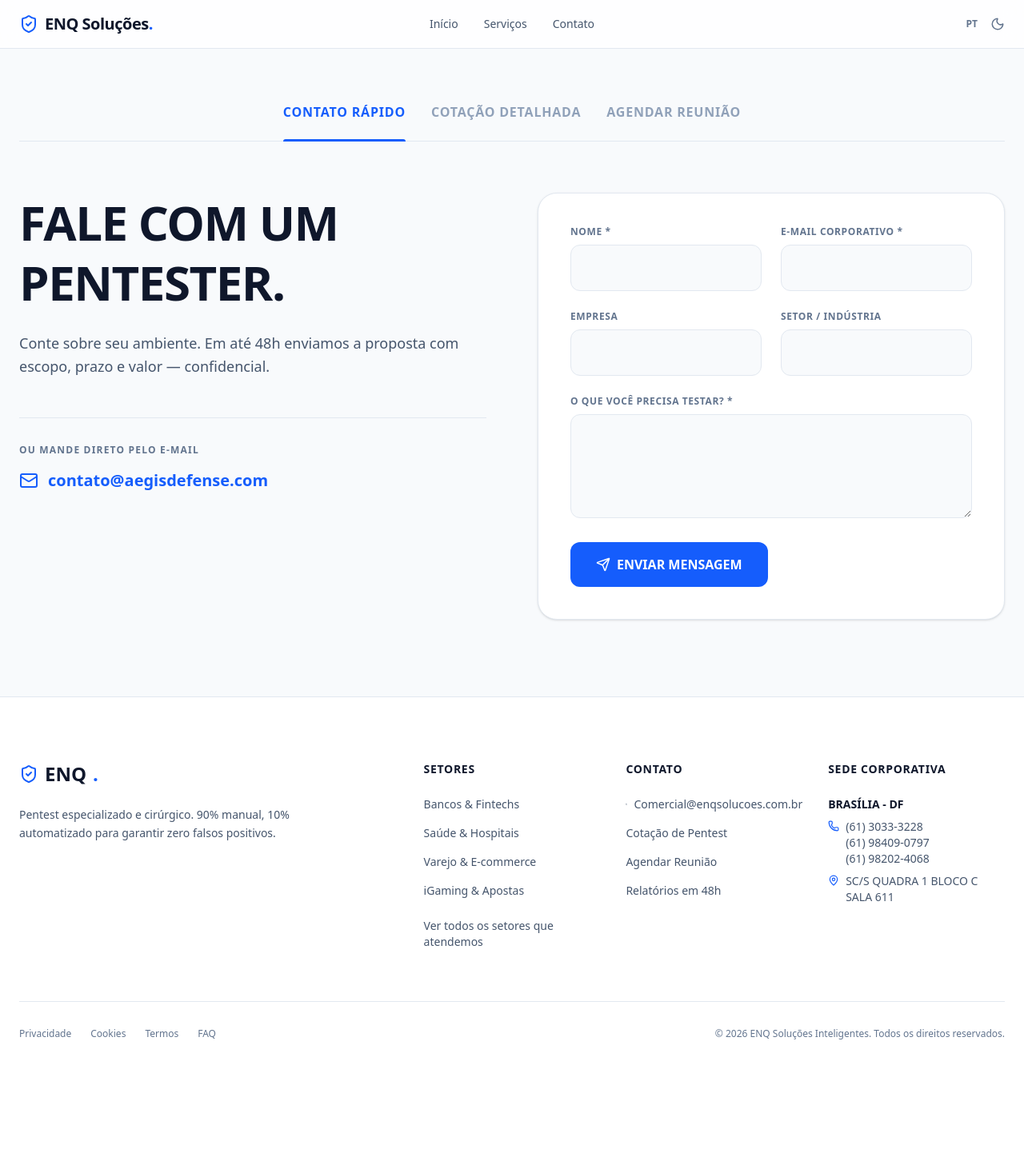
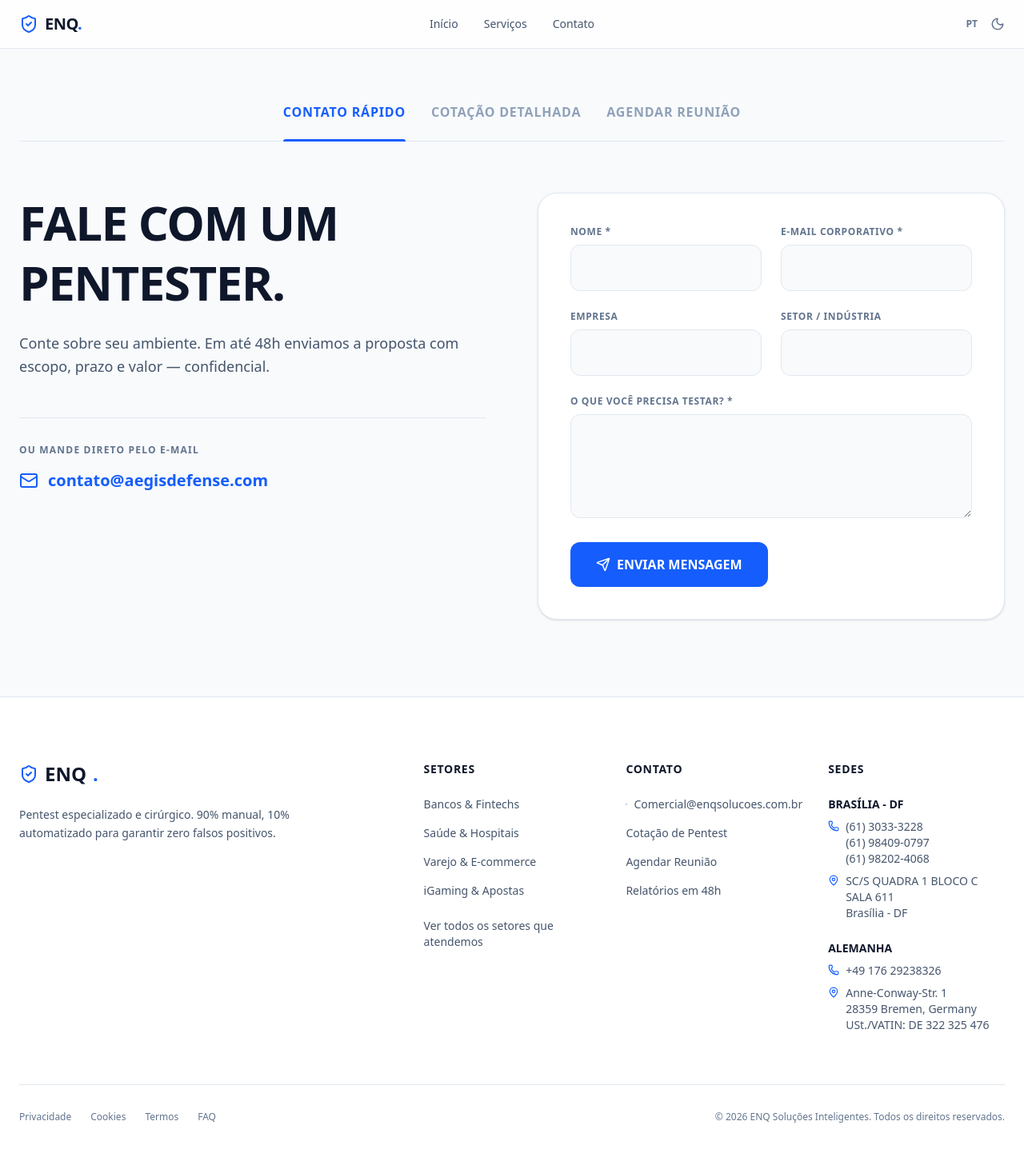
Before and after one commit to vrsmarcos26/Aegis-Defender, a Next.js app: page /contato in a window 1280 px wide. Shown: the top 1442 px of the page at 80% size. Before the commit the page ends 1341 px from the top, so only its background shows below. Built offline with nearby package versions, Linux system fonts and the light colour scheme.

Commit message:
Atualizaçao completa: ENQ, Brasilia e Alemanha

```diff
--- a/app/contato/page.js
+++ b/app/contato/page.js
@@ -328,8 +328,9 @@ export default function ContactPage() {
             </div>
 
             <div>
-              <h4 className="text-sm font-bold text-slate-900 dark:text-white uppercase tracking-wider mb-6">Sede Corporativa</h4>
+              <h4 className="text-sm font-bold text-slate-900 dark:text-white uppercase tracking-wider mb-6">Sedes</h4>
               <div className="space-y-6 text-sm text-slate-600 dark:text-slate-400">
+                {/* Escritório Brasil */}
                 <div>
                   <strong className="text-slate-900 dark:text-slate-200 block mb-2">BRASÍLIA - DF</strong>
                   <a href="/contato" className="flex items-start gap-2 mb-2 hover:text-blue-600 dark:hover:text-emerald-400 transition-colors">
@@ -338,7 +339,19 @@ export default function ContactPage() {
                   </a>
                   <a href="/contato" className="flex items-start gap-2 hover:text-blue-600 dark:hover:text-emerald-400 transition-colors">
                     <MapPin size={14} className="shrink-0 mt-0.5 text-blue-600 dark:text-emerald-500" />
-                    <span>SC/S QUADRA 1 BLOCO C<br/>SALA 611</span>
+                    <span>SC/S QUADRA 1 BLOCO C<br/>SALA 611<br/>Brasília - DF</span>
+                  </a>
+                </div>
+                {/* Escritório Alemanha */}
+                <div>
+                  <strong className="text-slate-900 dark:text-slate-200 block mb-2">ALEMANHA</strong>
+                  <a href="/contato" className="flex items-start gap-2 mb-2 hover:text-blue-600 dark:hover:text-emerald-400 transition-colors">
+                    <Phone size={14} className="shrink-0 mt-0.5 text-blue-600 dark:text-emerald-500" />
+                    <span>+49 176 29238326</span>
+                  </a>
+                  <a href="/contato" className="flex items-start gap-2 hover:text-blue-600 dark:hover:text-emerald-400 transition-colors">
+                    <MapPin size={14} className="shrink-0 mt-0.5 text-blue-600 dark:text-emerald-500" />
+                    <span>Anne-Conway-Str. 1<br/>28359 Bremen, Germany<br/>USt./VATIN: DE 322 325 476</span>
                   </a>
                 </div>
               </div>
--- a/app/page.js
+++ b/app/page.js
@@ -443,7 +443,6 @@ export default function Home() {
 
       </main>
 
-      {/* RODAPÉ (FOOTER COMPLETO) */}
       {/* RODAPÉ */}
       <footer className="bg-white dark:bg-[#060a13] pt-20 pb-10 border-t border-slate-200 dark:border-slate-900 mt-auto">
         <div className="max-w-7xl mx-auto px-6">
@@ -459,17 +458,6 @@ export default function Home() {
             </div>
 
             <div>
-              <h4 className="text-sm font-bold text-slate-900 dark:text-white uppercase tracking-wider mb-6">{t.footer_sectors}</h4>
-              <ul className="space-y-4 text-sm text-slate-600 dark:text-slate-400">
-                <li><a href="/contato" className="hover:text-blue-600 dark:hover:text-emerald-400 transition-colors">{t.sectors_1}</a></li>
-                <li><a href="/contato" className="hover:text-blue-600 dark:hover:text-emerald-400 transition-colors">{t.sectors_2}</a></li>
-                <li><a href="/contato" className="hover:text-blue-600 dark:hover:text-emerald-400 transition-colors">{t.sectors_3}</a></li>
-                <li><a href="/contato" className="hover:text-blue-600 dark:hover:text-emerald-400 transition-colors">{t.sectors_6}</a></li>
-                <li><a href="/servicos" className="hover:text-blue-600 dark:hover:text-emerald-400 transition-colors mt-2 inline-block font-medium">{t.btn_all_sectors}</a></li>
-              </ul>
-            </div>
-
-            <div>
               <h4 className="text-sm font-bold text-slate-900 dark:text-white uppercase tracking-wider mb-6">{t.footer_contact}</h4>
               <ul className="space-y-4 text-sm text-slate-600 dark:text-slate-400">
                 <li><a href="mailto:Comercial@enqsolucoes.com.br" className="hover:text-blue-600 dark:hover:text-emerald-400 transition-colors flex items-center gap-2"><Mail size={16} /> Comercial@enqsolucoes.com.br</a></li>
@@ -480,8 +468,9 @@ export default function Home() {
             </div>
 
             <div>
-              <h4 className="text-sm font-bold text-slate-900 dark:text-white uppercase tracking-wider mb-6">Sede Corporativa</h4>
+              <h4 className="text-sm font-bold text-slate-900 dark:text-white uppercase tracking-wider mb-6">Sedes</h4>
               <div className="space-y-6 text-sm text-slate-600 dark:text-slate-400">
+                {/* Escritório Brasil */}
                 <div>
                   <strong className="text-slate-900 dark:text-slate-200 block mb-2">BRASÍLIA - DF</strong>
                   <a href="/contato" className="flex items-start gap-2 mb-2 hover:text-blue-600 dark:hover:text-emerald-400 transition-colors">
@@ -490,7 +479,19 @@ export default function Home() {
                   </a>
                   <a href="/contato" className="flex items-start gap-2 hover:text-blue-600 dark:hover:text-emerald-400 transition-colors">
                     <MapPin size={14} className="shrink-0 mt-0.5 text-blue-600 dark:text-emerald-500" />
-                    <span>SC/S QUADRA 1 BLOCO C<br/>SALA 611</span>
+                    <span>SC/S QUADRA 1 BLOCO C<br/>SALA 611<br/>Brasília - DF</span>
+                  </a>
+                </div>
+                {/* Escritório Alemanha */}
+                <div>
+                  <strong className="text-slate-900 dark:text-slate-200 block mb-2">ALEMANHA</strong>
+                  <a href="/contato" className="flex items-start gap-2 mb-2 hover:text-blue-600 dark:hover:text-emerald-400 transition-colors">
+                    <Phone size={14} className="shrink-0 mt-0.5 text-blue-600 dark:text-emerald-500" />
+                    <span>+49 176 29238326</span>
+                  </a>
+                  <a href="/contato" className="flex items-start gap-2 hover:text-blue-600 dark:hover:text-emerald-400 transition-colors">
+                    <MapPin size={14} className="shrink-0 mt-0.5 text-blue-600 dark:text-emerald-500" />
+                    <span>Anne-Conway-Str. 1<br/>28359 Bremen, Germany<br/>USt./VATIN: DE 322 325 476</span>
                   </a>
                 </div>
               </div>
--- a/app/servicos/page.js
+++ b/app/servicos/page.js
@@ -301,17 +301,6 @@ export default function ServicesPage() {
             </div>
 
             <div>
-              <h4 className="text-sm font-bold text-slate-900 dark:text-white uppercase tracking-wider mb-6">{t.footer_sectors}</h4>
-              <ul className="space-y-4 text-sm text-slate-600 dark:text-slate-400">
-                <li><a href="/contato" className="hover:text-blue-600 dark:hover:text-emerald-400 transition-colors">{t.sectors_1}</a></li>
-                <li><a href="/contato" className="hover:text-blue-600 dark:hover:text-emerald-400 transition-colors">{t.sectors_2}</a></li>
-                <li><a href="/contato" className="hover:text-blue-600 dark:hover:text-emerald-400 transition-colors">{t.sectors_3}</a></li>
-                <li><a href="/contato" className="hover:text-blue-600 dark:hover:text-emerald-400 transition-colors">{t.sectors_6}</a></li>
-                <li><a href="/servicos" className="hover:text-blue-600 dark:hover:text-emerald-400 transition-colors mt-2 inline-block font-medium">{t.btn_all_sectors}</a></li>
-              </ul>
-            </div>
-
-            <div>
               <h4 className="text-sm font-bold text-slate-900 dark:text-white uppercase tracking-wider mb-6">{t.footer_contact}</h4>
               <ul className="space-y-4 text-sm text-slate-600 dark:text-slate-400">
                 <li><a href="mailto:Comercial@enqsolucoes.com.br" className="hover:text-blue-600 dark:hover:text-emerald-400 transition-colors flex items-center gap-2"><Mail size={16} /> Comercial@enqsolucoes.com.br</a></li>
@@ -322,8 +311,9 @@ export default function ServicesPage() {
             </div>
 
             <div>
-              <h4 className="text-sm font-bold text-slate-900 dark:text-white uppercase tracking-wider mb-6">Sede Corporativa</h4>
+              <h4 className="text-sm font-bold text-slate-900 dark:text-white uppercase tracking-wider mb-6">Sedes</h4>
               <div className="space-y-6 text-sm text-slate-600 dark:text-slate-400">
+                {/* Escritório Brasil */}
                 <div>
                   <strong className="text-slate-900 dark:text-slate-200 block mb-2">BRASÍLIA - DF</strong>
                   <a href="/contato" className="flex items-start gap-2 mb-2 hover:text-blue-600 dark:hover:text-emerald-400 transition-colors">
@@ -332,7 +322,19 @@ export default function ServicesPage() {
                   </a>
                   <a href="/contato" className="flex items-start gap-2 hover:text-blue-600 dark:hover:text-emerald-400 transition-colors">
                     <MapPin size={14} className="shrink-0 mt-0.5 text-blue-600 dark:text-emerald-500" />
-                    <span>SC/S QUADRA 1 BLOCO C<br/>SALA 611</span>
+                    <span>SC/S QUADRA 1 BLOCO C<br/>SALA 611<br/>Brasília - DF</span>
+                  </a>
+                </div>
+                {/* Escritório Alemanha */}
+                <div>
+                  <strong className="text-slate-900 dark:text-slate-200 block mb-2">ALEMANHA</strong>
+                  <a href="/contato" className="flex items-start gap-2 mb-2 hover:text-blue-600 dark:hover:text-emerald-400 transition-colors">
+                    <Phone size={14} className="shrink-0 mt-0.5 text-blue-600 dark:text-emerald-500" />
+                    <span>+49 176 29238326</span>
+                  </a>
+                  <a href="/contato" className="flex items-start gap-2 hover:text-blue-600 dark:hover:text-emerald-400 transition-colors">
+                    <MapPin size={14} className="shrink-0 mt-0.5 text-blue-600 dark:text-emerald-500" />
+                    <span>Anne-Conway-Str. 1<br/>28359 Bremen, Germany<br/>USt./VATIN: DE 322 325 476</span>
                   </a>
                 </div>
               </div>
--- a/components/Navbar.js
+++ b/components/Navbar.js
@@ -26,7 +26,7 @@ export default function Navbar({ lang, setLang, theme, setTheme, t }) {
             <ShieldCheck size={24} />
           </div>
           <span className="text-xl font-bold tracking-tight text-slate-900 dark:text-white">
-            ENQ Soluções<span className="text-blue-600 dark:text-emerald-400">.</span>
+            ENQ<span className="text-blue-600 dark:text-emerald-400">.</span>
           </span>
         </Link>
 
--- a/locales/translations.js
+++ b/locales/translations.js
@@ -100,8 +100,6 @@ export const translations = {
     footer_pricing: "Cotação de Pentest",
     footer_schedule: "Agendar Reunião",
     footer_reports: "Relatórios em 48h",
-    footer_country_1: "BRASIL",
-    footer_country_2: "PORTUGAL",
     footer_privacy: "Privacidade",
     footer_cookies: "Cookies",
     footer_terms: "Termos",
@@ -175,7 +173,7 @@ export const translations = {
     srv_calc_title: "Como dimensionamos o valor?",
     srv_calc_desc: "Não acreditamos em 'pacotes de prateleira'. Cada ambiente é único, e o valor do seu pentest é calculado cirurgicamente com base em três pilares fundamentais:",
     srv_calc_1_title: "Tamanho da Superfície",
-    srv_calc_1_desc: "A quantidade de IPs, subdomínios, telas do sistema e rotas de API que precisam ser mapeadas e analisadas individualmente.",
+    srv_calc_1_desc: "A quantidade de IPs, subdominios, telas do sistema e rotas de API que precisam ser mapeadas e analisadas individualmente.",
     srv_calc_2_title: "Complexidade de Acesso",
     srv_calc_2_desc: "Quantos perfis de usuário diferentes (admin, cliente, gerente) o sistema possui para realizarmos testes de quebra de privilégio horizontal e vertical.",
     srv_calc_3_title: "Profundidade do Teste",
@@ -207,7 +205,7 @@ export const translations = {
     srv_compare_intl_p1: "Precificação em Dólar/Euro (Risco cambial e impostos de remessa)",
     srv_compare_intl_p2: "Barreira de fuso horário e comunicação engessada",
     srv_compare_intl_p3: "Metodologia: OWASP, PTES, NIST",
-    srv_compare_aegis_title: "ENQ Soluções",
+    srv_compare_aegis_title: "ENQ",
     srv_compare_aegis_price: "A partir de R$ 12.000",
     srv_compare_aegis_p1: "Investimento 100% em moeda local (Faturamento Nacional)",
     srv_compare_aegis_p2: "Comunicação ágil via Slack/Teams no seu fuso horário",
@@ -322,8 +320,6 @@ export const translations = {
     footer_pricing: "Pentest Quote",
     footer_schedule: "Schedule a Meeting",
     footer_reports: "Reports in 48h",
-    footer_country_1: "BRAZIL",
-    footer_country_2: "PORTUGAL",
     footer_privacy: "Privacy",
     footer_cookies: "Cookies",
     footer_terms: "Terms",
@@ -429,7 +425,7 @@ export const translations = {
     srv_compare_intl_p1: "Pricing in USD/EUR (Currency Risk & Taxes)",
     srv_compare_intl_p2: "Timezone barriers and slow communication",
     srv_compare_intl_p3: "Methodology: OWASP, PTES, NIST",
-    srv_compare_aegis_title: "ENQ Soluções",
+    srv_compare_aegis_title: "ENQ",
     srv_compare_aegis_price: "Starting at $3,000",
     srv_compare_aegis_p1: "Investment entirely in local currency/billing",
     srv_compare_aegis_p2: "Agile communication via Slack/Teams in your timezone",
@@ -544,8 +540,6 @@ export const translations = {
     footer_pricing: "Cotización de Pentest",
     footer_schedule: "Agendar Reunión",
     footer_reports: "Informes en 48h",
-    footer_country_1: "BRASIL",
-    footer_country_2: "PORTUGAL",
     footer_privacy: "Privacidad",
     footer_cookies: "Cookies",
     footer_terms: "Términos",
@@ -651,7 +645,7 @@ export const translations = {
     srv_compare_intl_p1: "Precios en Dólar/Euro (Riesgo cambiario e impuestos de remesa)",
     srv_compare_intl_p2: "Barrera de zona horaria y comunicación rígida",
     srv_compare_intl_p3: "Metodología: OWASP, PTES, NIST",
-    srv_compare_aegis_title: "ENQ Soluções",
+    srv_compare_aegis_title: "ENQ",
     srv_compare_aegis_price: "A partir de R$ 12.000",
     srv_compare_aegis_p1: "Inversión 100% en moneda local (Facturación Nacional)",
     srv_compare_aegis_p2: "Comunicación ágil vía Slack/Teams en su zona horaria",
```
